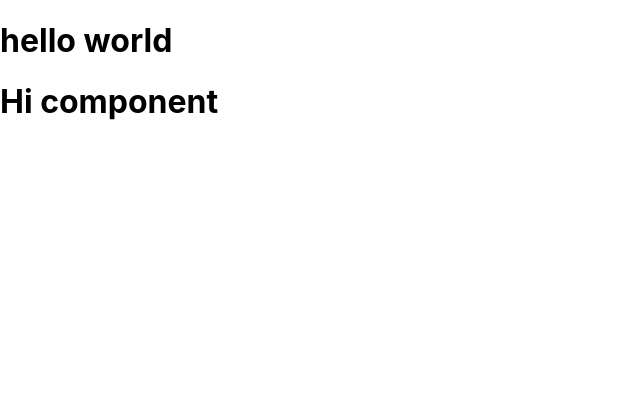
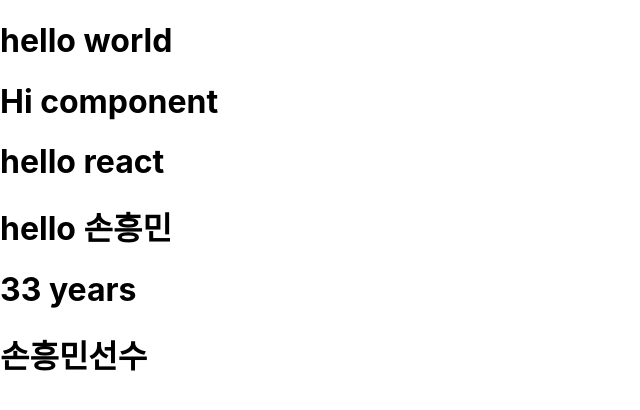
Before and after one commit to kangjs3779/reactpractice, a React (Create React App) app: page / in a window 1280 px wide. Shown: the top 410 px of the page, without its empty margins (0-640 px from the left). Built offline with nearby package versions, Linux system fonts and the light colour scheme.

Commit message:
자바스크립트 변수 작성, 주석

```diff
--- a/src/App.js
+++ b/src/App.js
@@ -1,11 +1,11 @@
-
 // html 코드 = JSX
 // html 코드를 감싸고 있는 function = component
 function App() {
   return (
     <div>
       <h1>hello world</h1>
-        <MyComp></MyComp>
+      <MyComp />
+      <MyComp2 />
     </div>
   );
 }
@@ -14,11 +14,26 @@
 // 개발자가 만드는 태그는 대문자로 시작
 // return문을 가져야 , 값은 보통 JSX임
 function MyComp() {
-    // return에 jsx코드 작성 가능
-    // 꼭 하나의 root 태가 존재해야 한다 (상위 태그)
-    // return 값이 여러줄이면 ()로 감싸기
-    // root tag가 필요없다면 fragment로 감싸 <> </>
-    return <h1>Hi component</h1>
+  // return에 jsx코드 작성 가능
+  // 꼭 하나의 root 태가 존재해야 한다 (상위 태그)
+  // return 값이 여러줄이면 ()로 감싸기
+  // root tag가 필요없다면 fragment로 감싸 <> </>
+  return <h1>Hi component</h1>;
+}
+
+function MyComp2() {
+  let name = "손흥민";
+  let age = 33;
+
+  return (
+    <>
+      <h1>hello react</h1>
+      <h1>hello {name}</h1>
+      <h1>{age} years</h1>
+      <h1>{name + "선수"}</h1>
+      {/* 주석은 이렇게 쓴다 */}
+    </>
+  );
 }
 
 export default App;
```
